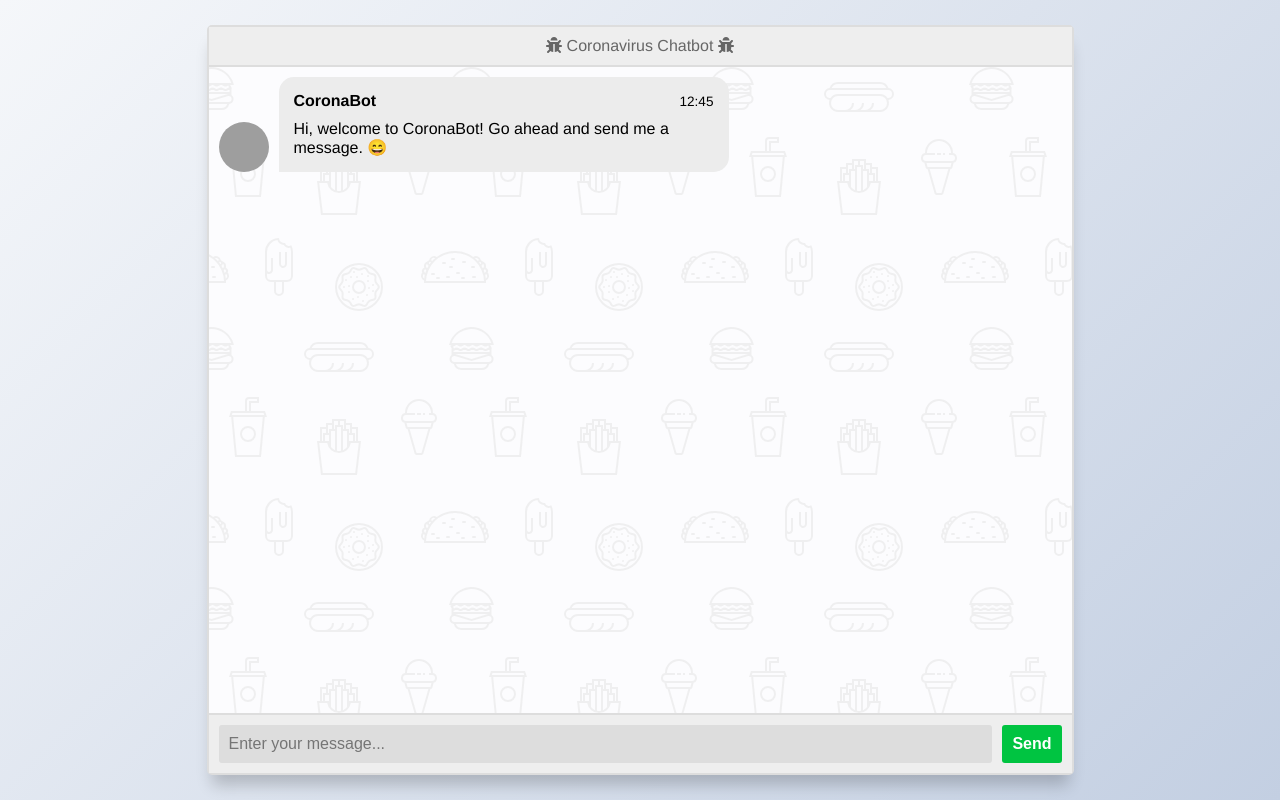
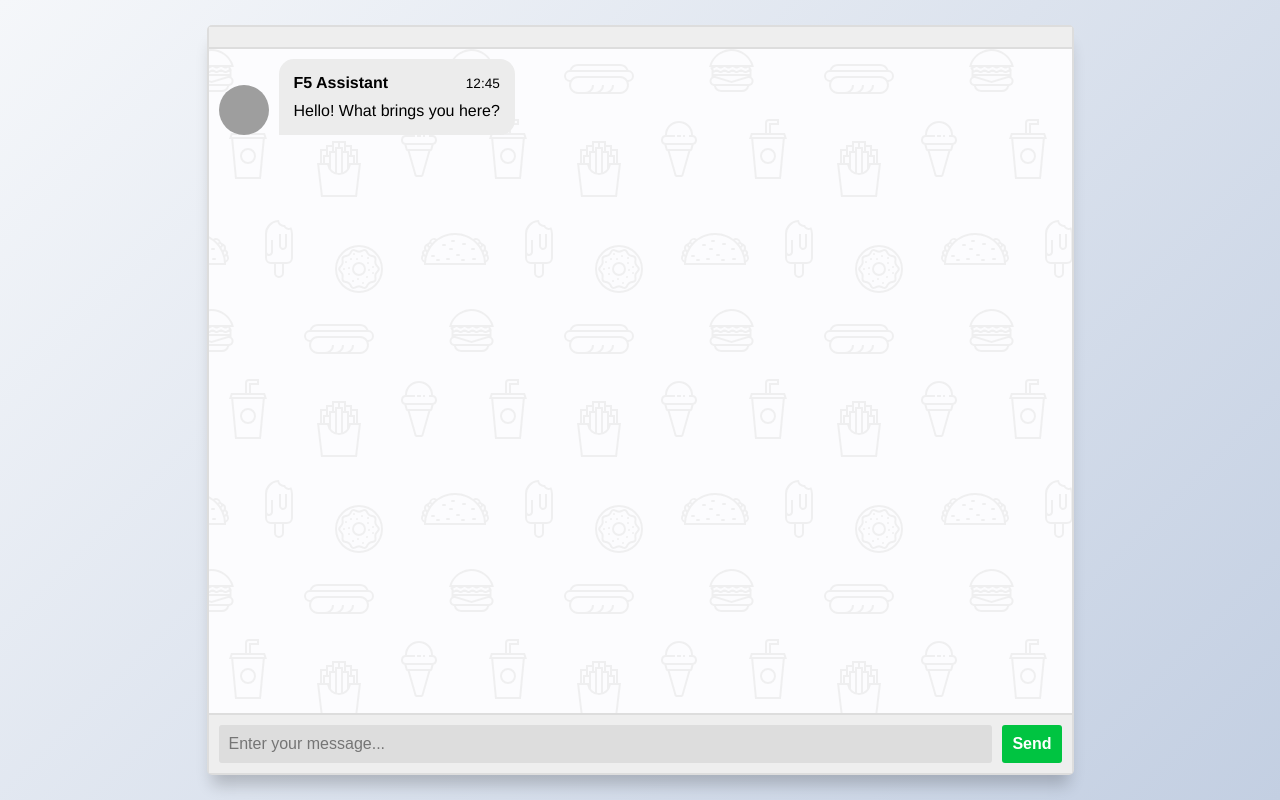
Before and after one commit to ruthvik-17/F5_Chatbot, a Flask app: page / in a window 1280 px wide. Run offline with Flask 2, Linux system fonts and the light colour scheme; parts of the project's set-up code (start-up, migrations or seed data) failed here and were passed over; some libraries are stand-ins or nearby versions; grey boxes are pictures that could not be loaded.

Commit message:
changed html titles

```diff
--- a/detection.py
+++ b/detection.py
@@ -8,7 +8,7 @@ from nltk.corpus import stopwords
 
 def clean_text_tokens(text):
     text = re.sub(r'[\'\"\n?]', '', text)
-    text = re.sub(r'[\.\s]', r' ', text)
+    text = re.sub(r'[.\s]', r' ', text)
     tokens = re.split(r'[^a-zA-Z0-9.\-]', text.lower())
     return tokens
 
--- a/templates/index.html
+++ b/templates/index.html
@@ -3,7 +3,7 @@
 
 <head>
   <meta charset="UTF-8">
-  <title>CoronaBot</title>
+  <title>F5 Chatbot</title>
   <meta charset="UTF-8">
   <meta name="viewport" content="width=device-width, initial-scale=1.0">
   <meta http-equiv="X-UA-Compatible" content="ie=edge">
@@ -16,7 +16,7 @@
   <section class="msger">
     <header class="msger-header">
       <div class="msger-header-title">
-        <i class="fas fa-bug"></i> Coronavirus Chatbot <i class="fas fa-bug"></i>
+        <!--<i class="fas fa-bug"></i> Coronavirus Chatbot <i class="fas fa-bug"></i>-->
       </div>
     </header>
 
@@ -26,12 +26,12 @@
 
         <div class="msg-bubble">
           <div class="msg-info">
-            <div class="msg-info-name">CoronaBot</div>
+            <div class="msg-info-name">F5 Assistant</div>
             <div class="msg-info-time">12:45</div>
           </div>
 
           <div class="msg-text">
-            Hi, welcome to CoronaBot! Go ahead and send me a message. 😄
+            Hello! What brings you here?
           </div>
         </div>
       </div>
```
